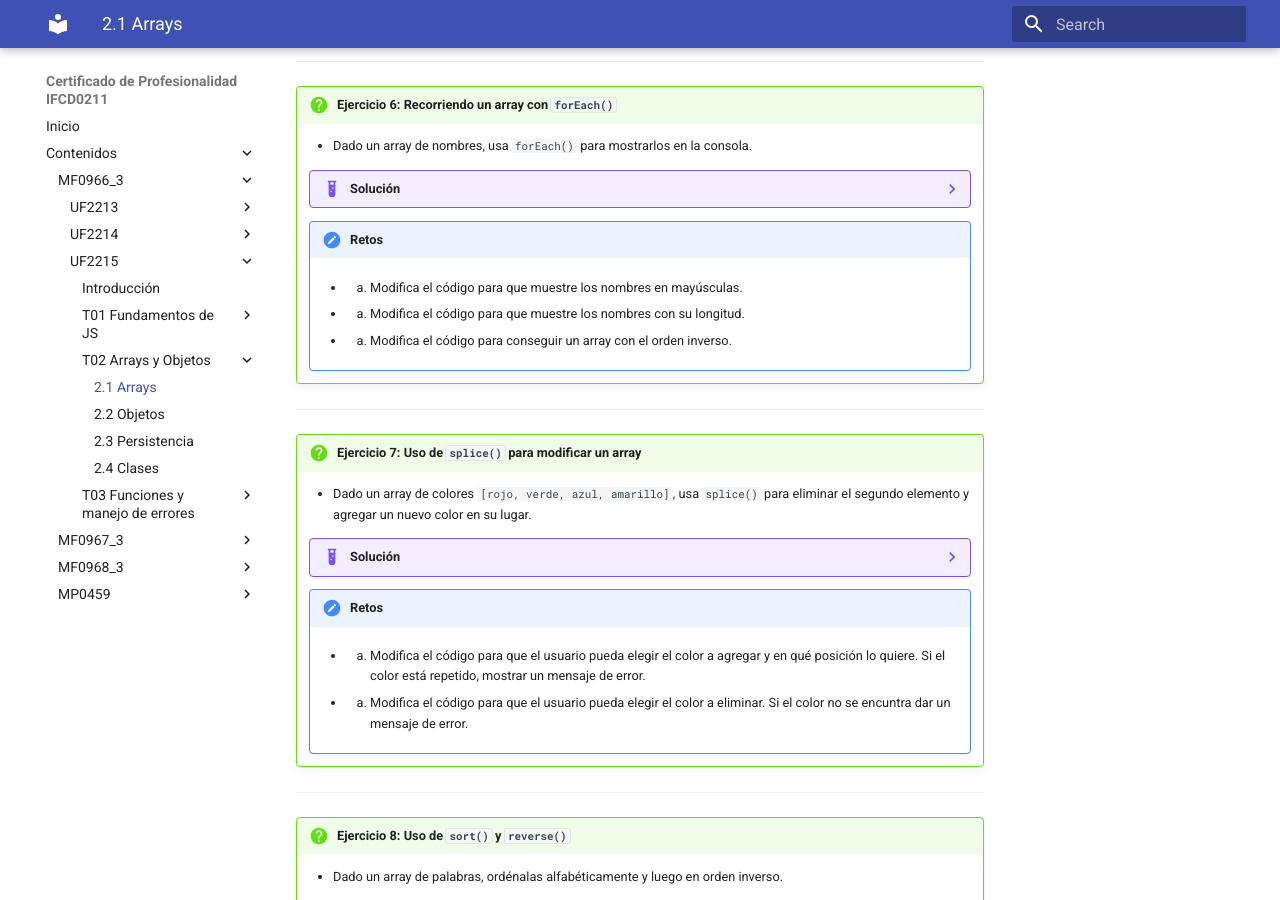
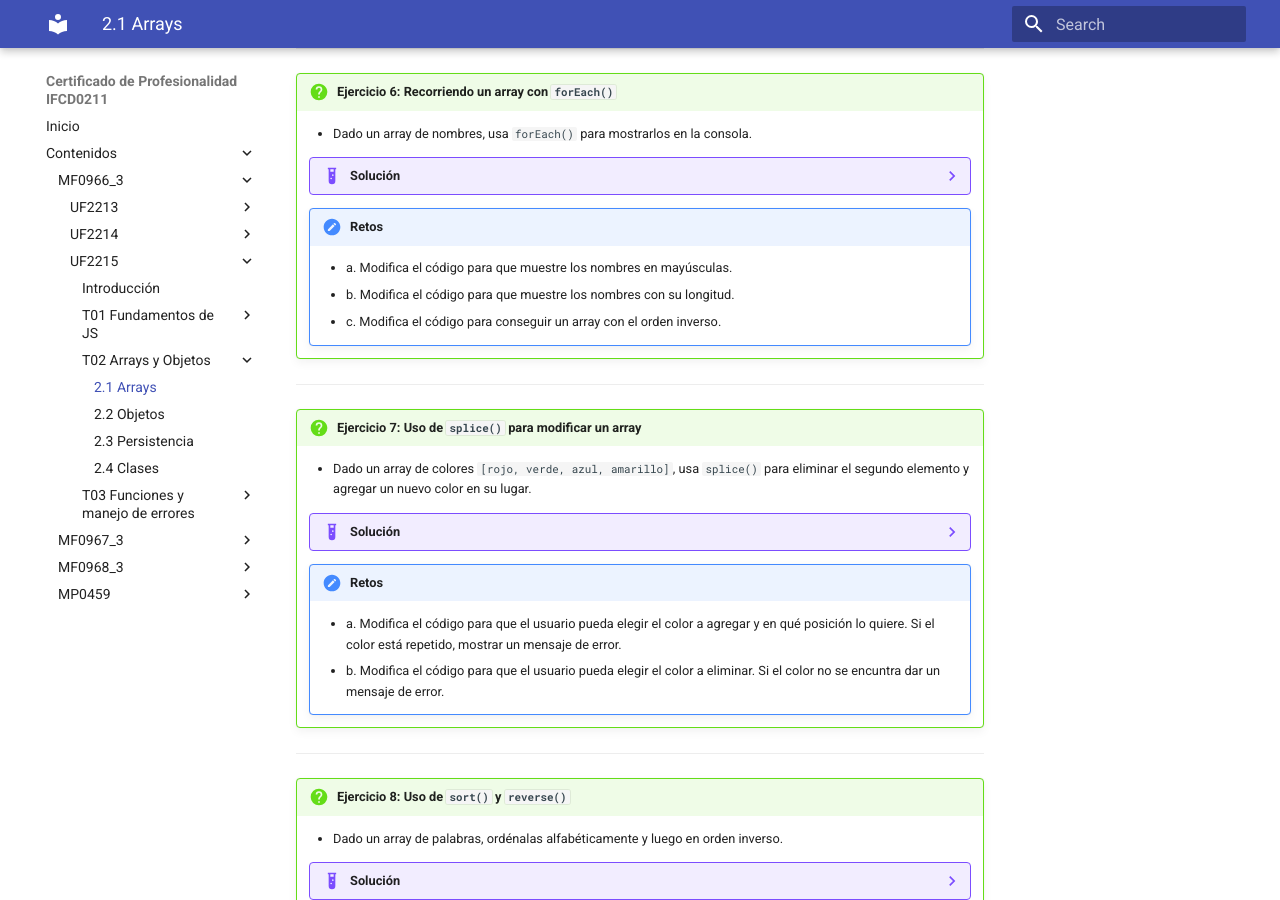
Before and after one commit to jbeteta-ies/IFCD0211, an MkDocs documentation site: the page built from docs/content/MF_0966_3/UF2215/unidad02_21.md, in a window 1280 px wide and 900 px high, scrolled down 15988 px. Built offline with MkDocs 1.6.1 and Material for MkDocs 9.7.7, drawn with Linux system fonts in a browser that asks for light colours; some of the changed lines change nothing that is shown; some of the changed text lies outside the part shown.

Commit message:
corregidos errores en 2.1

````diff
--- a/docs/content/MF_0966_3/UF2215/unidad02_21.md
+++ b/docs/content/MF_0966_3/UF2215/unidad02_21.md
@@ -590,9 +590,9 @@ A continuación, se presentan una serie de ejercicios que ponen en práctica los
         ```
 
     !!! exercise "Retos"
-        - 1. Modifica el código anterior para que muestre los nombres en orden inverso.
-        - 2. Modifica el código para que muestre solo los nombres que empiecen con la letra "A".
-        - 3. Utiliza forEach para mostrar los nombres en lugar de un bucle `for`.
+        - a. Modifica el código anterior para que muestre los nombres en orden inverso.
+        - b. Modifica el código para que muestre solo los nombres que empiecen con la letra "A".
+        - c. Utiliza forEach para mostrar los nombres en lugar de un bucle `for`.
 
 ---
 
@@ -675,9 +675,9 @@ A continuación, se presentan una serie de ejercicios que ponen en práctica los
         ```
 
     !!! exercise "Retos"
-        - 1. Modifica el código para que muestre los nombres en mayúsculas.
-        - 2. Modifica el código para que muestre los nombres con su longitud.
-        - 3. Modifica el código para conseguir un array con el orden inverso.
+        - a. Modifica el código para que muestre los nombres en mayúsculas.
+        - b. Modifica el código para que muestre los nombres con su longitud.
+        - c. Modifica el código para conseguir un array con el orden inverso.
 ---
 
 !!! question "Ejercicio 7: Uso de `splice()` para modificar un array"
@@ -690,8 +690,8 @@ A continuación, se presentan una serie de ejercicios que ponen en práctica los
         console.log(colores); // ["Rojo", "Amarillo", "Azul"]
         ```
     !!! exercise "Retos"
-        - 1. Modifica el código para que el usuario pueda elegir el color a agregar y en qué posición lo quiere. Si el color está repetido, mostrar un mensaje de error.
-        - 2. Modifica el código para que el usuario pueda elegir el color a eliminar. Si el color no se encuntra dar un mensaje de error.
+        - a. Modifica el código para que el usuario pueda elegir el color a agregar y en qué posición lo quiere. Si el color está repetido, mostrar un mensaje de error.
+        - b. Modifica el código para que el usuario pueda elegir el color a eliminar. Si el color no se encuntra dar un mensaje de error.
 
 
 ---
````
Also changed, not shown: site/content/MF_0966_3/UF2215/unidad02_21/index.html, site/search/search_index.json.
